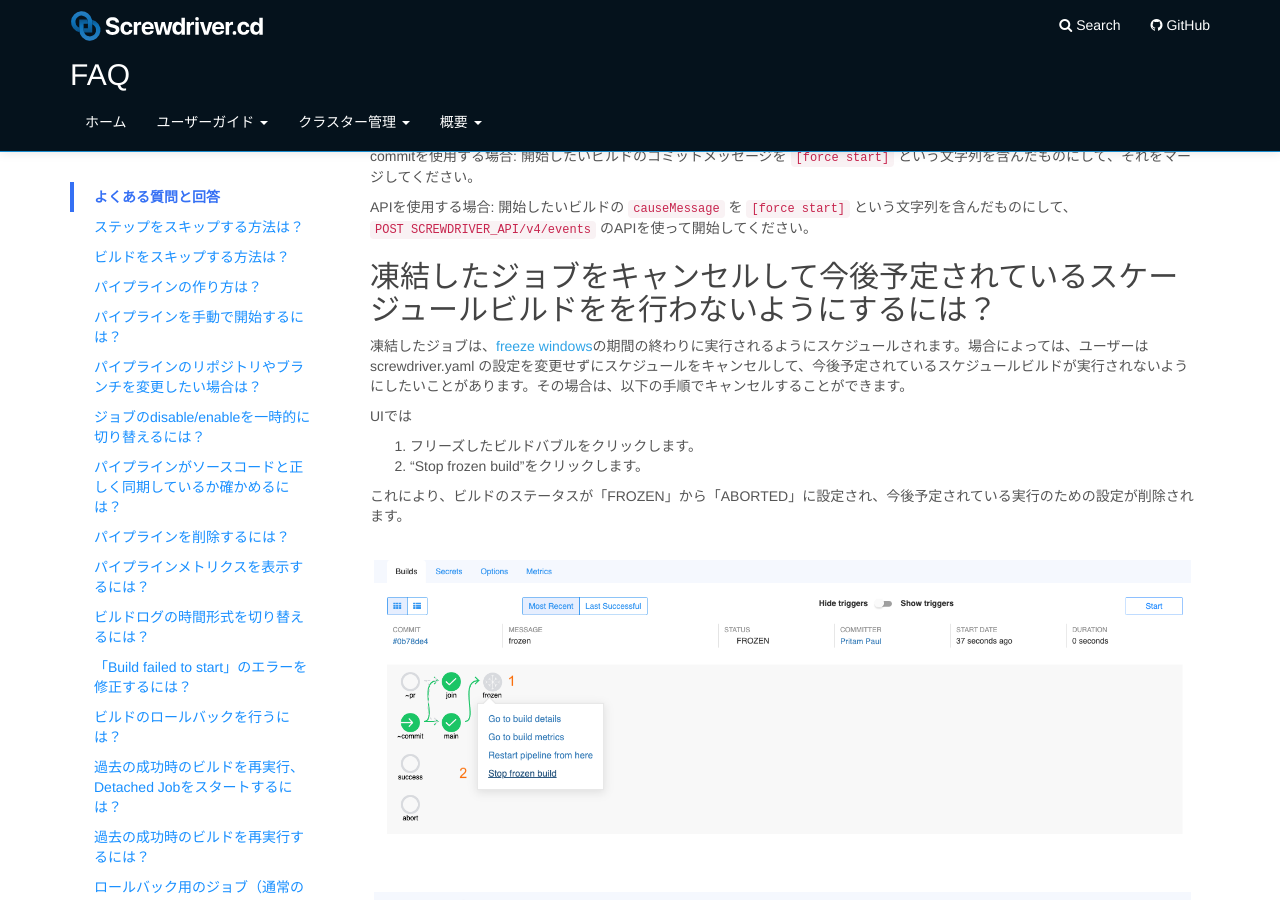
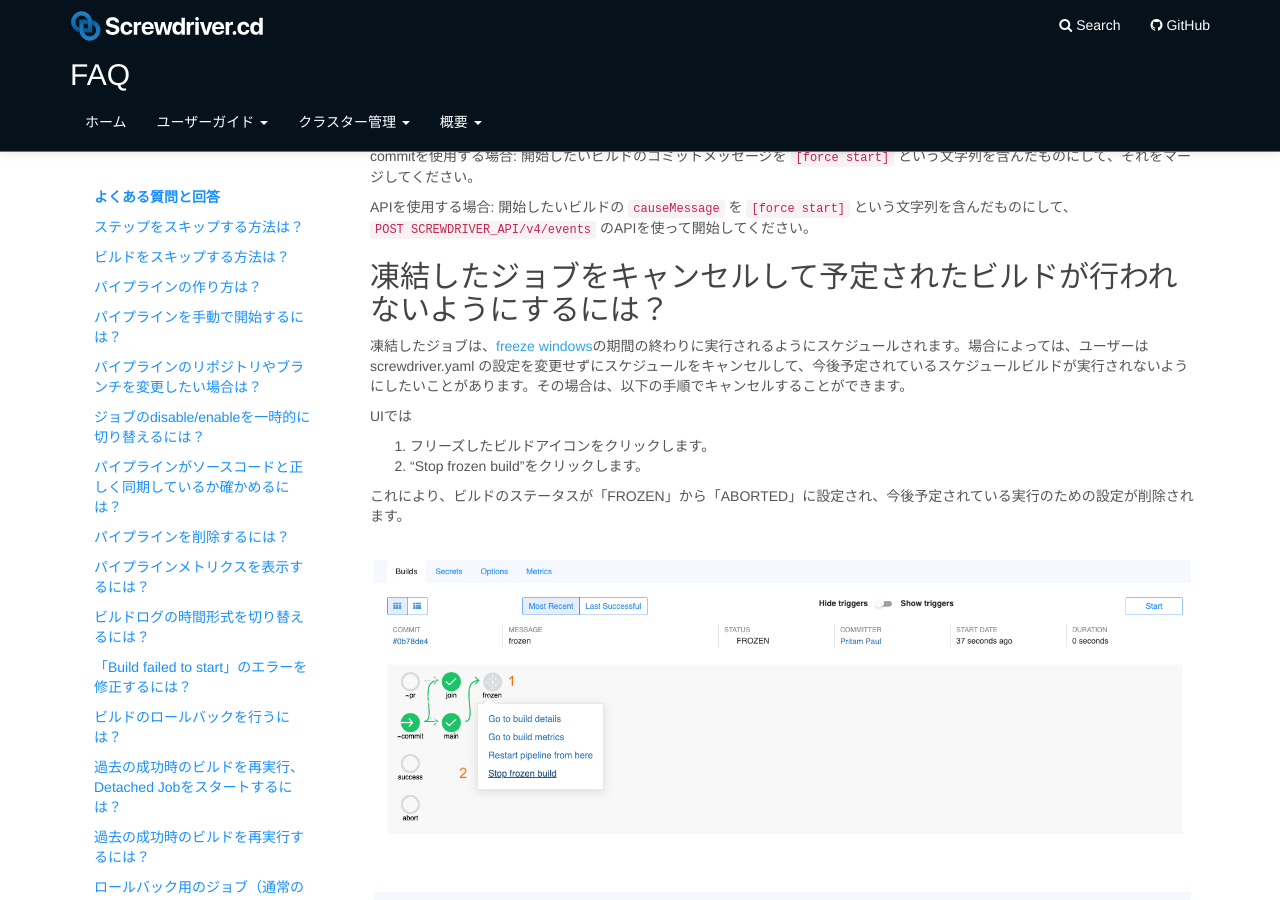
Before and after one commit to screwdriver-cd/guide, a Jekyll site: the page built from docs/ja/user-guide/FAQ.md, in a window 1280 px wide and 900 px high, scrolled down 8788 px. Built offline with Jekyll 4.4.1, drawn with Linux system fonts in a browser that asks for light colours.

Commit message:
fix: link

```diff
--- a/docs/ja/user-guide/FAQ.md
+++ b/docs/ja/user-guide/FAQ.md
@@ -8,59 +8,59 @@ toc:
       url: "#よくある質問と回答"
       active: 'true'
     - title: ステップをスキップする方法は？
-      url: "#ステップをスキップする方法は？"
+      url: "#ステップをスキップする方法は"
     - title: ビルドをスキップする方法は？
-      url: "#ビルドをスキップする方法は？"
+      url: "#ビルドをスキップする方法は"
     - title: パイプラインの作り方は？
-      url: "#パイプラインの作り方は？"
+      url: "#パイプラインの作り方は"
     - title: パイプラインを手動で開始するには？
-      url: "#パイプラインを手動で開始するには？"
+      url: "#パイプラインを手動で開始するには"
     - title: パイプラインのリポジトリやブランチを変更したい場合は？
-      url: "#パイプラインのリポジトリやブランチを変更したい場合は？"
+      url: "#パイプラインのリポジトリやブランチを変更したい場合は"
     - title: ジョブのdisable/enableを一時的に切り替えるには？
-      url: "#ジョブのdisable/enableを一時的に切り替えるには？"
+      url: "#ジョブのdisable/enableを一時的に切り替えるには"
     - title: パイプラインがソースコードと正しく同期しているか確かめるには？
-      url: "#パイプラインがソースコードと正しく同期しているか確かめるには？"
+      url: "#パイプラインがソースコードと正しく同期しているか確かめるには"
     - title: パイプラインを削除するには？
-      url: "#パイプラインを削除するには？"
+      url: "#パイプラインを削除するには"
     - title: パイプラインメトリクスを表示するには？
-      url: "#パイプラインメトリクスを表示するには？"
+      url: "#パイプラインメトリクスを表示するには"
     - title: ビルドログの時間形式を切り替えるには？
-      url: "#ビルドログの時間形式を切り替えるには？"
+      url: "#ビルドログの時間形式を切り替えるには"
     - title: "「Build failed to start」のエラーを修正するには？"
-      url: "#「Build-failed-to-start」のエラーを修正するには？"
+      url: "#build-failed-to-startのエラーを修正するには"
     - title: ビルドのロールバックを行うには？
-      url: "#ビルドのロールバックを行うには？"
+      url: "#ビルドのロールバックを行うには"
     - title: 過去の成功時のビルドを再実行、Detached Jobをスタートするには？
-      url: "#過去の成功時のビルドを再実行、Detached Jobをスタートするには？"
+      url: "#過去の成功時のビルドを再実行detached-jobをスタートするには"
     - title: 過去の成功時のビルドを再実行するには？
-      url: "#過去の成功時のビルドを再実行するには？"
+      url: "#過去の成功時のビルドを再実行するには"
     - title: ロールバック用のジョブ（通常のパイプラインからは独立したジョブ）を実行させるには？
-      url: "#ロールバック用のジョブ（通常のパイプラインからは独立したジョブ）を実行させるには？"
+      url: "#ロールバック用のジョブ通常のパイプラインからは独立したジョブを実行させるには"
     - title: ビルドをUNSTABLEの状態にするには？
-      url: "#ビルドをUNSTABLEの状態にするには？"
+      url: "#ビルドをunstableの状態にするには"
     - title: Screwdriverが使用しているシェルは？
-      url: "#Screwdriverが使用しているシェルは？"
+      url: "#screwdriverが使用しているシェルは"
     - title: Artifactsをアップロードする時間を短縮するには？
-      url: "#Artifactsをアップロードする時間を短縮するには？"
+      url: "#artifactsをアップロードする時間を短縮するには"
     - title: パイプラインのジョブやArtifactsへのPermalinkは？
-      url: "#パイプラインのジョブやArtifactsへのPermalinkは？"
+      url: "#パイプラインのジョブやartifactsへのpermalinkは"
     - title: shallow cloningを無効にするには？
       url: "#shallow-cloningを無効にするには？"
     - title: ビルドイメージの最小ソフトウェア要件は？
-      url: "#ビルドイメージの最小ソフトウェア要件は？"
+      url: "#ビルドイメージの最小ソフトウェア要件は"
     - title: Saucelabsとの連携は？
-      url: "#Saucelabsとの連携は？"
+      url: "#saucelabsとの連携は"
     - title: ビルド内からGitリポジトリにpushされたときにパイプラインを実行するには？
-      url: "#ビルド内からGitリポジトリにpushされたときにパイプラインを実行するには？"
+      url: "#ビルド内からgitリポジトリにpushされたときにパイプラインを実行するには"
     - title: 'sd-setup-scmステップで、プルリクエストのビルドが "fatal: refusing to merge unrelated histories"エラーで終了するのはなぜ？'
-      url: "#sd-setup-scmステップで、プルリクエストのビルドが `fatal: refusing to merge unrelated histories`エラーで終了するのはなぜ？"
-    - title: パイプラインをスタート/削除した時に`Not found`となるのはなぜ？
-      url: "#パイプラインをスタートまたは削除した時に`Not found`となるのはなぜ？"
+      url: "#sd-setup-scmステップでプルリクエストのビルドが fatal-refusing-to-merge-unrelated-historiesエラーで終了するのはなぜ"
+    - title: パイプラインをスタートまたは削除した時に`Not found`となるのはなぜ？
+      url: "#パイプラインをスタートまたは削除した時にnot-foundとなるのはなぜ"
     - title: '凍結したジョブを開始するには？'
-      url: "#凍結したジョブを開始するには？"
-    - title: '凍結したジョブをキャンセルして今後予定されているビルドをを行わないようにするには？'
-      url: "#凍結したジョブをキャンセルして今後予定されているビルドをを行わないようにするには？"
+      url: "#凍結したジョブを開始するには"
+    - title: '凍結したジョブをキャンセルして予定されたビルドが行われないようにするには？'
+      url: "#凍結したジョブをキャンセルして予定されたビルドが行われないようにするには"
 
 ---
 
@@ -269,12 +269,12 @@ commitを使用する場合:
 APIを使用する場合:
 開始したいビルドの `causeMessage` を `[force start]` という文字列を含んだものにして、 `POST SCREWDRIVER_API/v4/events` のAPIを使って開始してください。
 
-## 凍結したジョブをキャンセルして今後予定されているスケージュールビルドをを行わないようにするには？
+## 凍結したジョブをキャンセルして予定されたビルドが行われないようにするには？
 
-凍結したジョブは、[freeze windows](./configuration/workflow#freeze windows)の期間の終わりに実行されるようにスケジュールされます。場合によっては、ユーザーは screwdriver.yaml の設定を変更せずにスケジュールをキャンセルして、今後予定されているスケジュールビルドが実行されないようにしたいことがあります。その場合は、以下の手順でキャンセルすることができます。
+凍結したジョブは、[freeze windows](./configuration/workflow#ジョブの凍結)の期間の終わりに実行されるようにスケジュールされます。場合によっては、ユーザーは screwdriver.yaml の設定を変更せずにスケジュールをキャンセルして、今後予定されているスケジュールビルドが実行されないようにしたいことがあります。その場合は、以下の手順でキャンセルすることができます。
 
 UIでは
-1. フリーズしたビルドバブルをクリックします。
+1. フリーズしたビルドアイコンをクリックします。
 1. "Stop frozen build"をクリックします。
 
 これにより、ビルドのステータスが「FROZEN」から「ABORTED」に設定され、今後予定されている実行のための設定が削除されます。
```
Also changed, not shown: docs/ja/user-guide/api.md (+4 -4 lines).
